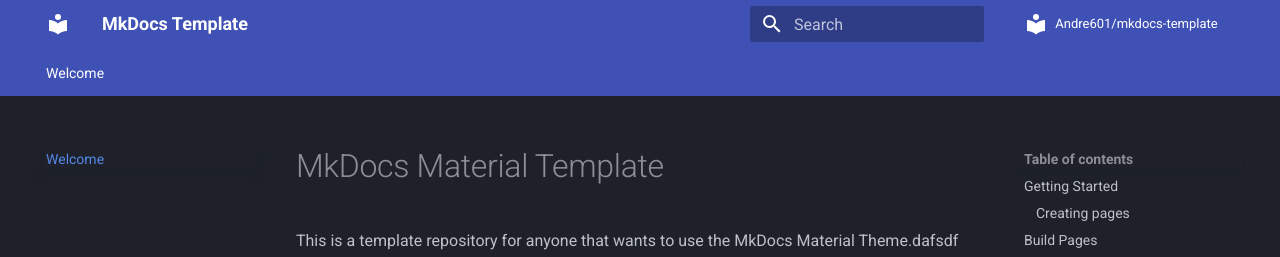
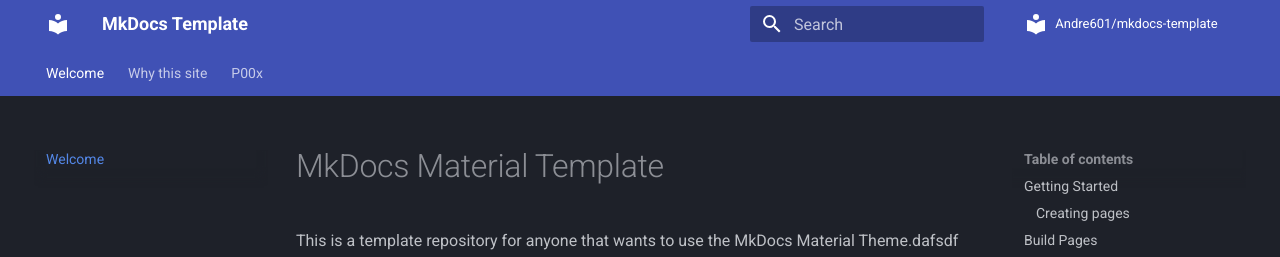
Before and after one commit to 42CrMo4/testmkdoc, an MkDocs documentation site: the page built from docs/index.md, in a window 1280 px wide and 900 px high. Shown: the top 257 px of the window. Built offline with MkDocs 1.6.1 and Material for MkDocs 9.7.7, drawn with Linux system fonts in a browser that asks for light colours; comment, search, counter and statistics services are not loaded.

Commit message:
Update mkdocs.yml

```diff
--- a/mkdocs.yml
+++ b/mkdocs.yml
@@ -94,6 +94,8 @@
 # +--------------------------------------------------------------------------------------------------------+
 nav:
   - Welcome: index.md
+  - Why this site: Test.md
+  - P00x: p/00x.md
 
 # +--------------------------------------------------------------------------------------------------------+
 # |                                                                                                        |
```
